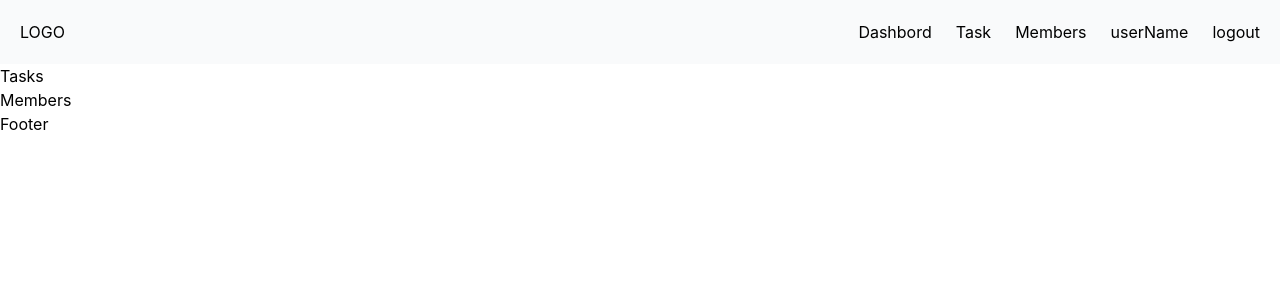
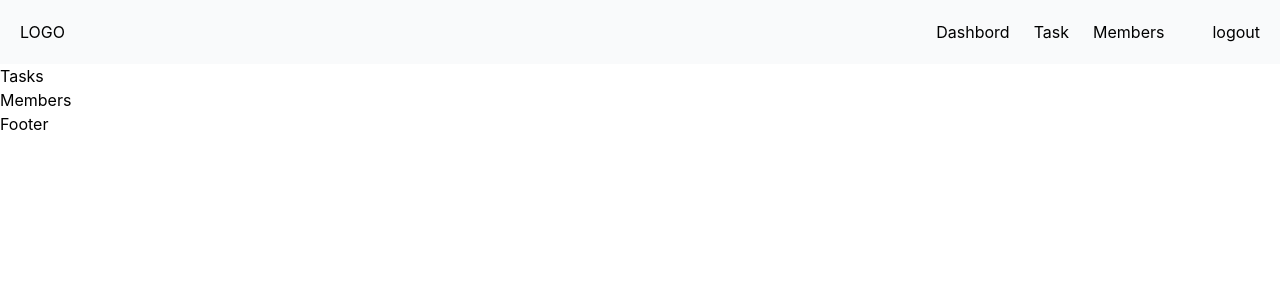
Before and after one commit to AhmedKamon/API-task, a React (Create React App) app: page / in a window 1280 px wide. Shown: the top 300 px of the page. Built offline with nearby package versions, Linux system fonts and the light colour scheme.

Commit message:
login logout

```diff
--- a/src/components/Navbar.jsx
+++ b/src/components/Navbar.jsx
@@ -1,27 +1,36 @@
-import React from 'react'
-import { useSelector } from 'react-redux';
-import { Link } from 'react-router-dom'
-import { logedUser } from '../redux/userSlice';
+import React from "react";
+import { useDispatch, useSelector } from "react-redux";
+import { Link } from "react-router-dom";
+import { logedUser, remove } from "../redux/userSlice";
 
 function Navbar() {
   const user = useSelector(logedUser);
-  console.log(user,'navbar')
+  const dispatch = useDispatch();
+  console.log(user, "navbar");
   return (
-    <div className='bg-gray-50 flex justify-between items-center p-5'>
+    <div className="bg-gray-50 flex justify-between items-center p-5">
       <div>
         <h1>LOGO</h1>
       </div>
       <div>
-        <ul className='flex items-center space-x-6'>
-          <li><Link to="/">Dashbord</Link></li>
-          <li><Link to="/task">Task</Link></li>
-          <li><Link to="/member">Members</Link></li>
-          <li>userName</li>
-          <li><button>logout</button></li>
+        <ul className="flex items-center space-x-6">
+          <li>
+            <Link to="/">Dashbord</Link>
+          </li>
+          <li>
+            <Link to="/task">Task</Link>
+          </li>
+          <li>
+            <Link to="/member">Members</Link>
+          </li>
+          <li>{ user && user.name  }</li>
+          <li>
+            <button onClick={()=> dispatch(remove())}>logout</button>
+          </li>
         </ul>
       </div>
     </div>
-  )
+  );
 }
 
-export default Navbar
+export default Navbar;
--- a/src/redux/userSlice.js
+++ b/src/redux/userSlice.js
@@ -11,8 +11,9 @@ export const userSlice = createSlice({
       state.name = action.payload.name;
       state.password = action.payload.password;
     },
-    remove: (state) => {
-      state = null;
+    remove: (state,action) => {
+      state.name = '';
+      state.password = '';
     },
     addHelloToName : (state, action) =>{
       state.name = "Hello " + action.payload.name
```
Also changed, not shown: src/components/Login.jsx (+8 -6 lines).
